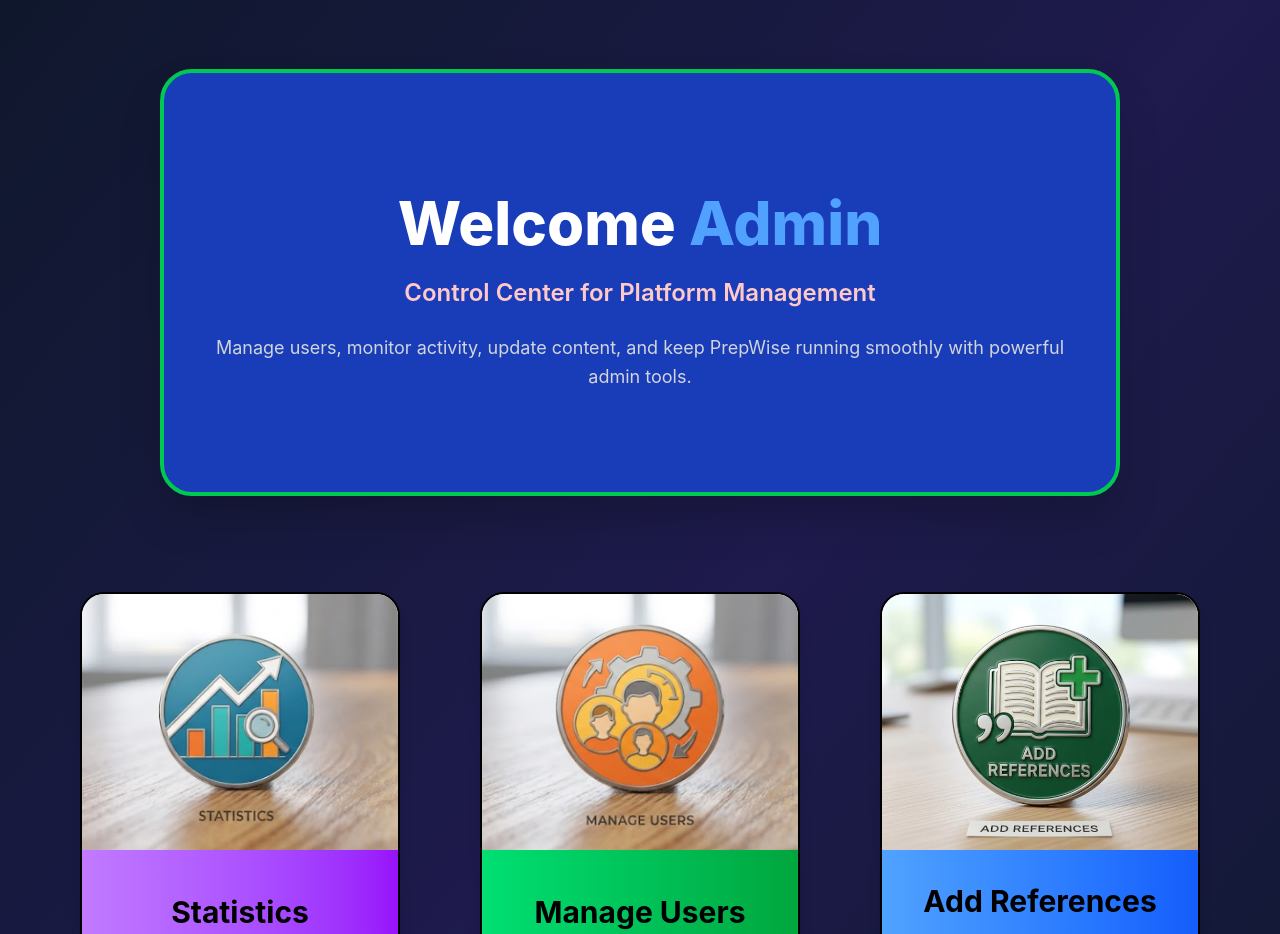
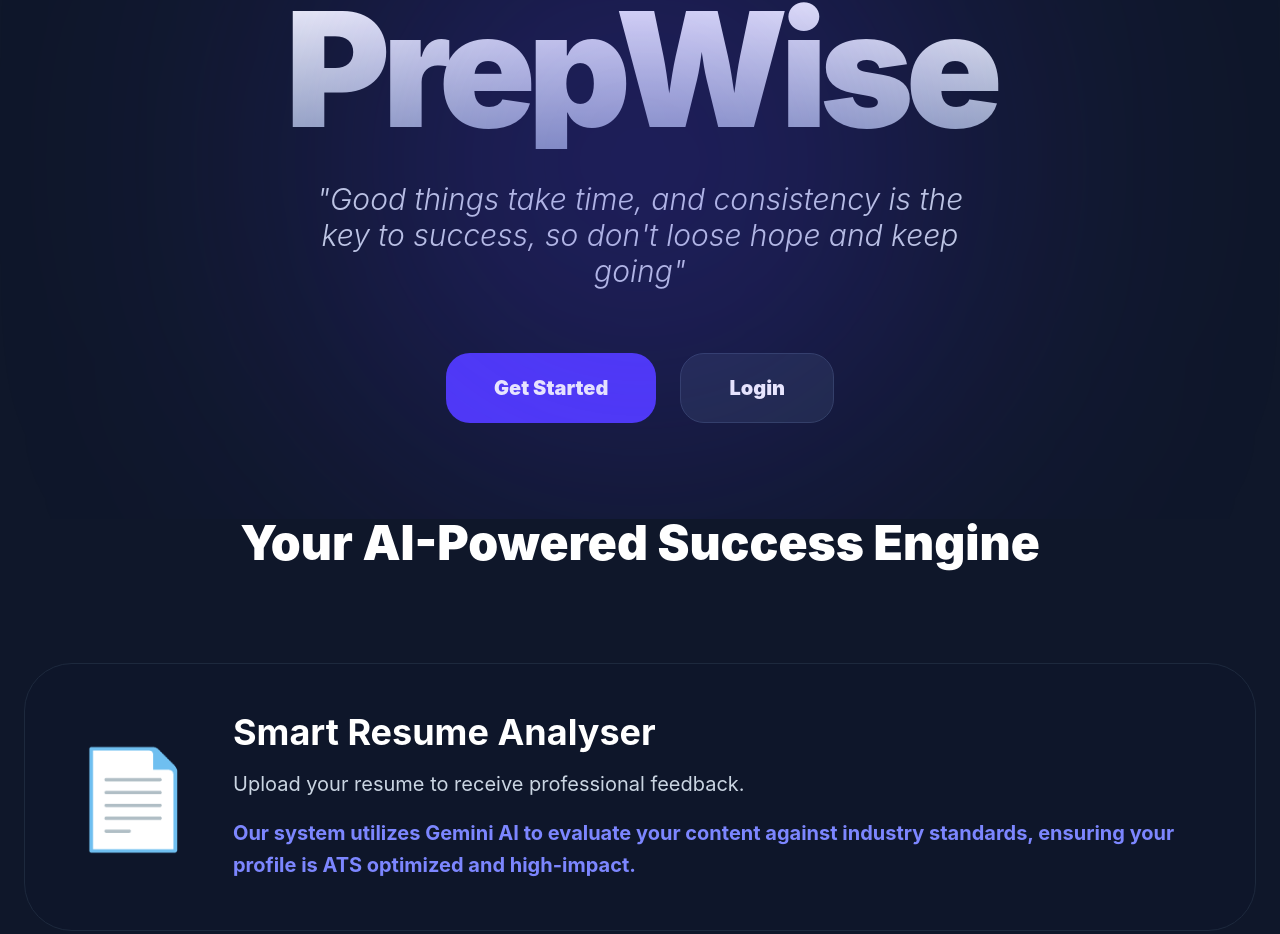
Before and after one commit to NammikaParthiv/PrepWise, a React (Vite) app in the folder frontend/: page / in a window 1280 px wide. Shown: the part 139-1073 px from the top of the page. Built offline with nearby package versions, Linux system fonts and the light colour scheme; no server answers; a web font is replaced by a local one.

Commit message:
Added welcome page

```diff
--- a/frontend/src/App.jsx
+++ b/frontend/src/App.jsx
@@ -1,3 +1,4 @@
+import Welcome from "./pages/Welcome"
 import UserHomePage from "./pages/UserHomePage";
 import Register from "./pages/Register";
 import Login from "./pages/Login";
@@ -21,8 +22,9 @@
    return(
     <>
       <Routes>
-        {/* <Route path='/' element={<UserHomePage />} /> */}
-        <Route path="/" element={<AdminDashboard/>}/>
+        <Route path="/" element={< Welcome/>} />
+        <Route path='/u' element={<UserHomePage />} />
+        <Route path="/admin" element={<AdminDashboard/>}/>
         <Route path='/register' element={<Register />} />
         <Route path='/login' element={<Login />} />
         <Route path='/resume_analyser' element={<ResumeAnalyser />} />
--- a/frontend/src/pages/Login.jsx
+++ b/frontend/src/pages/Login.jsx
@@ -21,10 +21,13 @@
     });
 
     localStorage.setItem("token",res.data.token);
-
+    localStorage.setItem("user",JSON.stringify(res.data.user));
     console.log("Response",res.data);
-
-    navigate("/");
+    if(res.data.user.role === "admin"){
+      navigate("/admin");
+    }else{
+      navigate("/u");
+    }
   } catch (error) {
     console.log("Login Failed", error);
     console.log("Backend Response:", error.response?.data);
--- a/frontend/src/pages/MockInterview/InterviewSimulator.jsx
+++ b/frontend/src/pages/MockInterview/InterviewSimulator.jsx
@@ -48,9 +48,10 @@
               <option value="">Select</option>
               <option value="frontend">Frontend Developer</option>
               <option value="backend">Backend Developer</option>
-              <option value="fullstack">Full Stack Developer</option>
-              <option value="data-science">Data Scientist</option>
-              <option value="devops">DevOps Engineer</option>
+              <option value="fullstack">MERN Full Stack Developer</option>
+              <option value="dsa">Data Sturctures and Algorithm theory</option>
+              {/* <option value="data-science">Data Scientist</option> */}
+              {/* <option value="devops">DevOps Engineer</option> */}
            </select>
            <div className="text-center bg-gray-200 p-8 border border-gray-500  rounded-xl mt-10">
             <p className="text-3xl font-bold">🔔This interview will contain:</p>
--- a/frontend/src/pages/UserHomePage.jsx
+++ b/frontend/src/pages/UserHomePage.jsx
@@ -23,11 +23,11 @@
         <div className="px-35 pt-12">
           <div
             className={`pt-28 pb-18 px-10 text-center border-4 rounded-4xl m-10 shadow-2xl ${
-              darkMode ? "border-green-500" : "border-blue-500 bg-white"
+              darkMode ? "border-green-500 bg-indigo-800" : "border-blue-500 bg-amber-100"
             }`}
           >
             <h1
-              className={`text-7xl font-extrabold ${
+              className={`text-8xl font-extrabold ${
                 darkMode ? "text-white" : "text-slate-900"
               }`}
             >
@@ -52,7 +52,6 @@
             </p>
           </div>
 
-          {/* Features */}
           <div className="px-10 pb-20">
             <h2
               className={`text-5xl font-bold text-center mb-16 ${
@@ -122,55 +121,6 @@
               • Analyze • Practice • Improve • Get Hired •
             </p>
           </div>
-
-          <footer
-            className={`border-t py-12 text-center ${
-              darkMode
-                ? "border-gray-700 text-gray-300"
-                : "border-gray-300 text-gray-700"
-            }`}
-          >
-            <h3 className="text-3xl font-bold">
-              Prep<span className="text-blue-400">Wise</span>
-            </h3>
-
-            <p className="mt-3">AI-Powered Interview Preparation Platform</p>
-
-            <p className="mt-2">
-              Built with React • Node.js • MongoDB • Gemini AI
-            </p>
-
-            <div className="flex justify-center gap-10 mt-6">
-              <a
-                href="https://github.com/NammikaParthiv"
-                target="_blank"
-                rel="noreferrer"
-                className="text-blue-400 hover:underline"
-              >
-                💻GitHub
-              </a>
-
-              <a
-                href="https://www.linkedin.com/in/nammika-parthiv-01478834a/"
-                target="_blank"
-                rel="noreferrer"
-                className="text-blue-400 hover:underline"
-              >
-                🔗LinkedIn
-              </a>
-
-              <a
-                href="mailto:nparthiv064.btech2023@ece.nitrr.ac.in"
-                className="text-blue-400 hover:underline"
-              >
-                📧Email
-              </a>
-            </div>
-
-            <p className="text-sm mt-6 opacity-70">
-              © 2026 PrepWise. All Rights Reserved.
-            </p>
-          </footer>
         </div>
       </div>
     </>
--- /dev/null
+++ b/frontend/src/pages/Welcome.jsx
@@ -0,0 +1,77 @@
+import { useNavigate } from "react-router-dom";
+
+const WelcomePage = () => {
+  const navigate = useNavigate();
+
+  return (
+    <div className="min-h-screen bg-[#0f172a] text-white selection:bg-indigo-500">
+
+      <section className="relative overflow-hidden px-6 pt-32 pb-24 text-center">
+        <div className="absolute top-0 left-1/2 -translate-x-1/2 w-150 h-150 bg-indigo-600/30 rounded-full blur-[150px] pointer-events-none" />
+
+        <h1 className="text-8xl md:text-[10rem] font-black tracking-tighter mb-8 bg-linear-to-b from-white to-slate-400 bg-clip-text text-transparent">
+          PrepWise
+        </h1>
+        <p className="text-2xl md:text-3xl font-light italic max-w-2xl mx-auto mb-16 text-slate-300">
+          "Good things take time, and consistency is the key to success, so don't loose hope and keep going"
+        </p>
+
+        <div className="flex flex-col sm:flex-row justify-center gap-6">
+          <button
+            onClick={() => navigate("/register")}
+            className="px-12 py-5 bg-indigo-600 hover:bg-indigo-500 text-white font-black text-xl rounded-3xl transition-all hover:scale-105"
+          >
+            Get Started
+          </button>
+          <button
+            onClick={() => navigate("/login")}
+            className="px-12 py-5 bg-slate-800 hover:bg-slate-700 text-white font-black text-xl rounded-3xl transition-all border border-slate-700"
+          >
+            Login
+          </button>
+        </div>
+      </section>
+
+      <section className="max-w-7xl mx-auto px-6 pb-32">
+        <h2 className="text-5xl font-black text-center mb-24">Your AI-Powered Success Engine</h2>
+
+        <div className="grid gap-8">
+          <div className="bg-slate-900/50 p-12 rounded-[3rem] border border-slate-800 hover:border-indigo-500/50 transition-all flex flex-col md:flex-row items-center gap-10">
+            <div className="text-8xl">📄</div>
+            <div>
+              <h3 className="text-4xl font-bold mb-4">Smart Resume Analyser</h3>
+              <p className="text-xl text-slate-300 leading-relaxed">
+                Upload your resume to receive professional feedback.
+                <span className="block mt-4 font-bold text-indigo-400">Our system utilizes Gemini AI to evaluate your content against industry standards, ensuring your profile is ATS optimized and high-impact.</span>
+              </p>
+            </div>
+          </div>
+
+          <div className="bg-slate-900/50 p-12 rounded-[3rem] border border-slate-800 hover:border-pink-500/50 transition-all flex flex-col md:flex-row-reverse items-center gap-10">
+            <div className="text-8xl">🎙️</div>
+            <div>
+              <h3 className="text-4xl font-bold mb-4">Precision Mock Interviews</h3>
+              <p className="text-xl text-slate-300 leading-relaxed">
+                Practice high-stakes interviews in a low-stress environment.
+                <span className="block mt-4 font-bold text-pink-400">Gemini AI acts as your personal interviewer, providing real-time evaluation of your technical accuracy, logic, and communication style.</span>
+              </p>
+            </div>
+          </div>
+
+          <div className="bg-slate-900/50 p-12 rounded-[3rem] border border-slate-800 hover:border-emerald-500/50 transition-all flex flex-col md:flex-row items-center gap-10">
+            <div className="text-8xl">💡</div>
+            <div>
+              <h3 className="text-4xl font-bold mb-4">Intelligent Verification</h3>
+              <p className="text-xl text-slate-300 leading-relaxed">
+                We believe in data-driven preparation.
+                <span className="block mt-4 font-bold text-emerald-400">Every response you provide is fact-checked and verified by Gemini AI, guaranteeing that your interview preparation is technically sound and logically bulletproof.</span>
+              </p>
+            </div>
+          </div>
+        </div>
+      </section>
+    </div>
+  );
+};
+
+export default WelcomePage;
--- a/frontend/src/pages/admin/AddReferences.jsx
+++ b/frontend/src/pages/admin/AddReferences.jsx
@@ -0,0 +1,11 @@
+import React from 'react'
+
+function AddReferences() {
+  return (
+    <div>
+
+    </div>
+  )
+}
+
+export default AddReferences
--- a/frontend/src/pages/admin/AdminHomePage.jsx
+++ b/frontend/src/pages/admin/AdminHomePage.jsx
@@ -21,11 +21,11 @@
       >
         <div
           className={`pt-30 pb-25 px-10 text-center border-4 rounded-4xl mx-40 shadow-2xl ${
-            darkMode ? "border-green-500 bg-blue-800" : "border-indigo-500 bg-white"
+            darkMode ? "border-green-500 bg-blue-800" : "border-indigo-500 bg-amber-100"
           }`}
         >
           <h1
-            className={`text-6xl font-extrabold ${
+            className={`text-7xl font-extrabold ${
               darkMode ? "text-white" : "text-slate-900"
             }`}
           >
--- a/frontend/src/pages/layouts/NavBar.jsx
+++ b/frontend/src/pages/layouts/NavBar.jsx
@@ -25,7 +25,7 @@
   return (
     <nav className="left-0 top-0 z-50 flex h-20 justify-between w-full bg-violet-600 text-white">
       <div>
-        {location.pathname === "/" ? (
+        {(location.pathname === "/" || location.pathname ==="/u" || location.pathname==="/admin") ? (
           <button
             onClick={() => setDarkMode(!darkMode)}
             className={`mt-4 ml-7 px-5 py-3 rounded-xl font-semibold shadow-lg transition-all duration-300 cursor-pointer
@@ -73,7 +73,7 @@
           />
 
           {open && (
-            <div className="absolute right-0 mt-2 w-48 bg-white rounded-lg shadow-lg overflow-hidden">
+            <div className="absolute right-0 mt-2 z-10 w-48 bg-white rounded-lg shadow-lg overflow-hidden">
               <button
                 className="block w-full text-left px-4 py-4 text-black hover:bg-gray-200"
                 onClick={() => navigate("/profile")}
--- a/frontend/src/utils/axios.js
+++ b/frontend/src/utils/axios.js
@@ -2,7 +2,7 @@
 
 const instance = axios.create({
     baseURL: 'http://localhost:2222',
-    timeout: 30000,
+    timeout: 300000,
     headers: {'Content-Type':'application/json'}
 });
 
```
Also changed, not shown: 1 other file (tests, documents, lock files or other folders).
